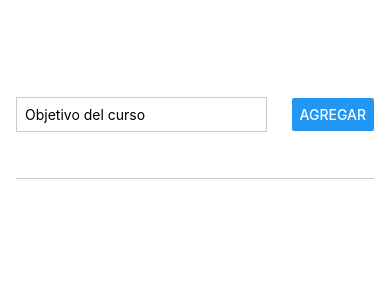
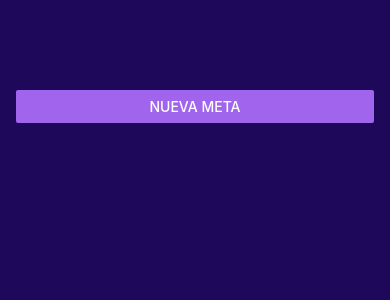
Before and after one commit to wlopera/react-native-rncourse, a React Native app: screen / in a window 390 px wide. Shown: the top 300 px of the page. Built offline with nearby package versions, Linux system fonts and the light colour scheme.

Commit message:
agregar modal y estilos

```diff
--- a/App.js
+++ b/App.js
@@ -1,11 +1,21 @@
 import { useState } from "react";
-import { ScrollView, StyleSheet, View, FlatList } from "react-native";
+import { ScrollView, StyleSheet, View, FlatList, Button } from "react-native";
+import { StatusBar } from "expo-status-bar";
 
 import GoatInput from "./components/GoatInput";
 import GoalItem from "./components/GoatItem";
 
 export default function App() {
+  const [modalIsVisible, setModalIsVisible] = useState(false);
   const [courseGoals, setCourseGoals] = useState([]);
+
+  const startAddGoalHandler = () => {
+    setModalIsVisible(true);
+  };
+
+  const endAddGoalHandler = () => {
+    setModalIsVisible(false);
+  };
 
   const addGoalHandler = (enteredGoalText) => {
     if (!enteredGoalText || enteredGoalText.trim() === "") {
@@ -13,20 +23,33 @@
     }
     setCourseGoals((currentCourseGoals) => [
       ...currentCourseGoals,
-      { text: enteredGoalText, id: currentCourseGoals.length + 1 },
+      { text: enteredGoalText, id: Math.random().toString() },
     ]);
+    setModalIsVisible(false);
   };
 
   const deleteGoalHandler = (id) => {
-    console.log("delete:", id);
+    console.log(id);
     setCourseGoals((currentCourseGoals) =>
       currentCourseGoals.filter((goal) => goal.id !== id)
     );
   };
 
   return (
+    <>
+      <StatusBar style="light" />
+
       <View style={styles.appContainer}>
-      <GoatInput onAddGoal={addGoalHandler} />
+        <Button
+          title="Nueva Meta"
+          color="#a065ec"
+          onPress={startAddGoalHandler}
+        />
+        <GoatInput
+          onAddGoal={addGoalHandler}
+          onCancel={endAddGoalHandler}
+          visible={modalIsVisible}
+        />
         <View style={styles.goalsContainer}>
           <FlatList
             data={courseGoals}
@@ -46,14 +69,16 @@
           />
         </View>
       </View>
+    </>
   );
 }
 
 const styles = StyleSheet.create({
   appContainer: {
     flex: 1,
-    paddingTop: 50,
+    paddingTop: 90,
     paddingHorizontal: 16,
+    backgroundColor: "#1e085a",
   },
 
   goalsContainer: {
--- a/app.json
+++ b/app.json
@@ -5,6 +5,7 @@
     "version": "1.0.0",
     "orientation": "portrait",
     "icon": "./assets/icon.png",
+    "backgroundColor": "#1e085a",
     "splash": {
       "image": "./assets/splash.png",
       "resizeMode": "contain",
@@ -13,9 +14,7 @@
     "updates": {
       "fallbackToCacheTimeout": 0
     },
-    "assetBundlePatterns": [
-      "**/*"
-    ],
+    "assetBundlePatterns": ["**/*"],
     "ios": {
       "supportsTablet": true
     },
--- a/components/GoatInput.js
+++ b/components/GoatInput.js
@@ -1,4 +1,11 @@
-import { Button, StyleSheet, TextInput, View } from "react-native";
+import {
+  Button,
+  Image,
+  Modal,
+  StyleSheet,
+  TextInput,
+  View,
+} from "react-native";
 import React, { useState } from "react";
 
 const GoatInput = (props) => {
@@ -14,35 +21,63 @@
   };
 
   return (
+    <Modal visible={props.visible} animationType="slide">
       <View style={styles.inputContainer}>
+        <Image
+          style={styles.image}
+          source={require("../assets/images/goal.png")}
+        />
         <TextInput
           style={styles.textInput}
           placeholder="Objetivo del curso"
           onChangeText={goalInputHandler}
           value={enteredGoalText}
         />
-      <Button title="Agregar" onPress={addGoal} />
+        <View style={styles.buttonContainer}>
+          <View style={styles.button}>
+            <Button title="Cancelar" onPress={props.onCancel} color="#f31282" />
           </View>
+          <View style={styles.button}>
+            <Button title="Agregar" onPress={addGoal} color="#b180f0" />
+          </View>
+        </View>
+      </View>
+    </Modal>
   );
 };
 
 const styles = StyleSheet.create({
   inputContainer: {
     flex: 1,
-    flexDirection: "row",
-    justifyContent: "space-between",
+    justifyContent: "center",
     alignItems: "center",
-    marginBottom: 24,
-    borderBottomWidth: 1,
-    borderColor: "#cccccc",
+    padding: 16,
+    backgroundColor: "#311b6b",
+  },
+
+  image: {
+    width: 100,
+    height: 100,
+    margin: 20,
   },
 
   textInput: {
     borderWidth: 1,
-    borderColor: "#cccccc",
-    width: "70%",
-    marginRight: 8,
-    padding: 8,
+    borderColor: "#e4d0ff",
+    backgroundColor: "#e4d0ff",
+    borderRadius: 6,
+    color: "#120438",
+    width: "100%",
+    padding: 16,
+  },
+
+  buttonContainer: {
+    flexDirection: "row",
+  },
+
+  button: {
+    width: "25%",
+    margin: 8,
   },
 });
 
```
Also changed, not shown: assets/images/goal.png (added). Lines whose indentation alone changed are shown as unchanged.
